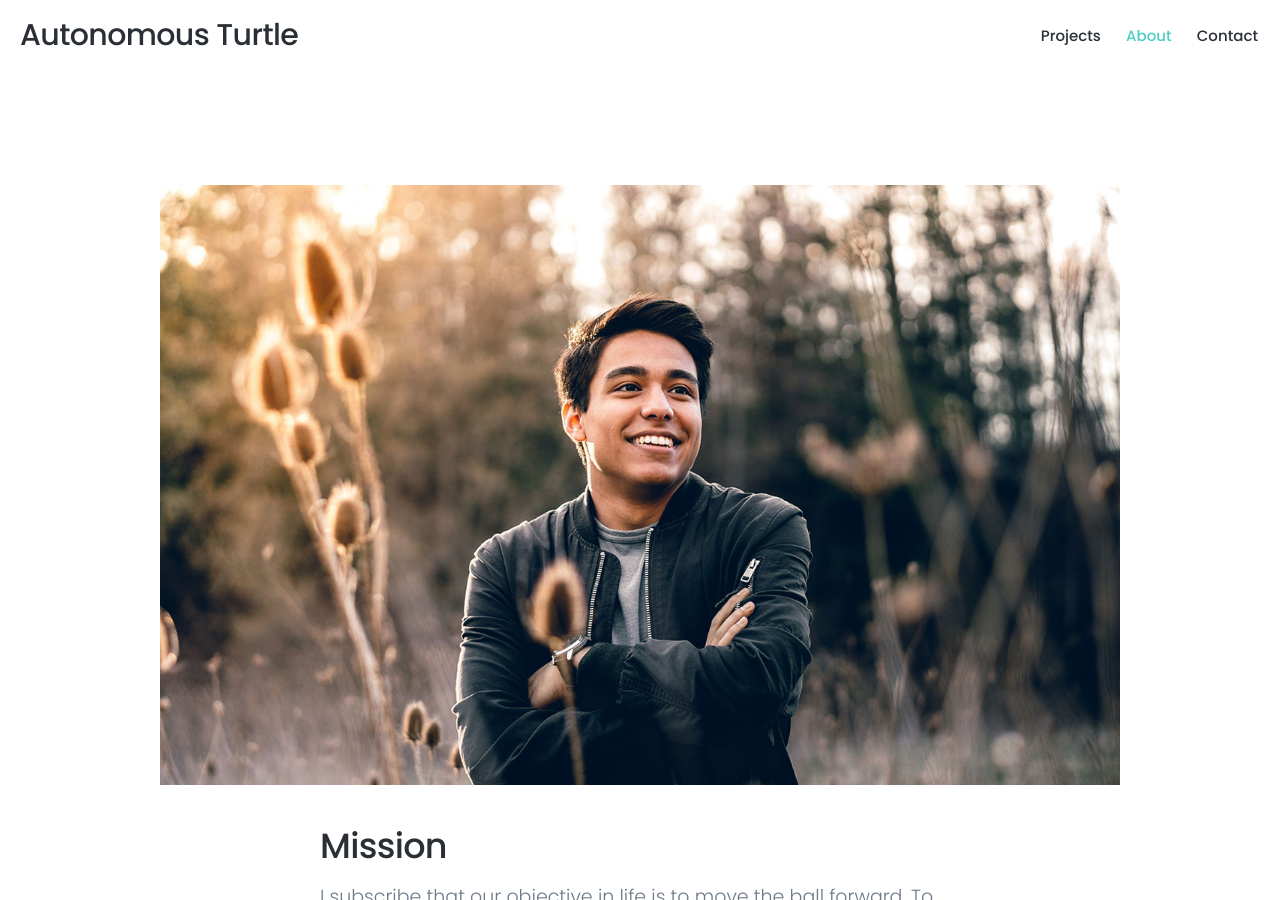
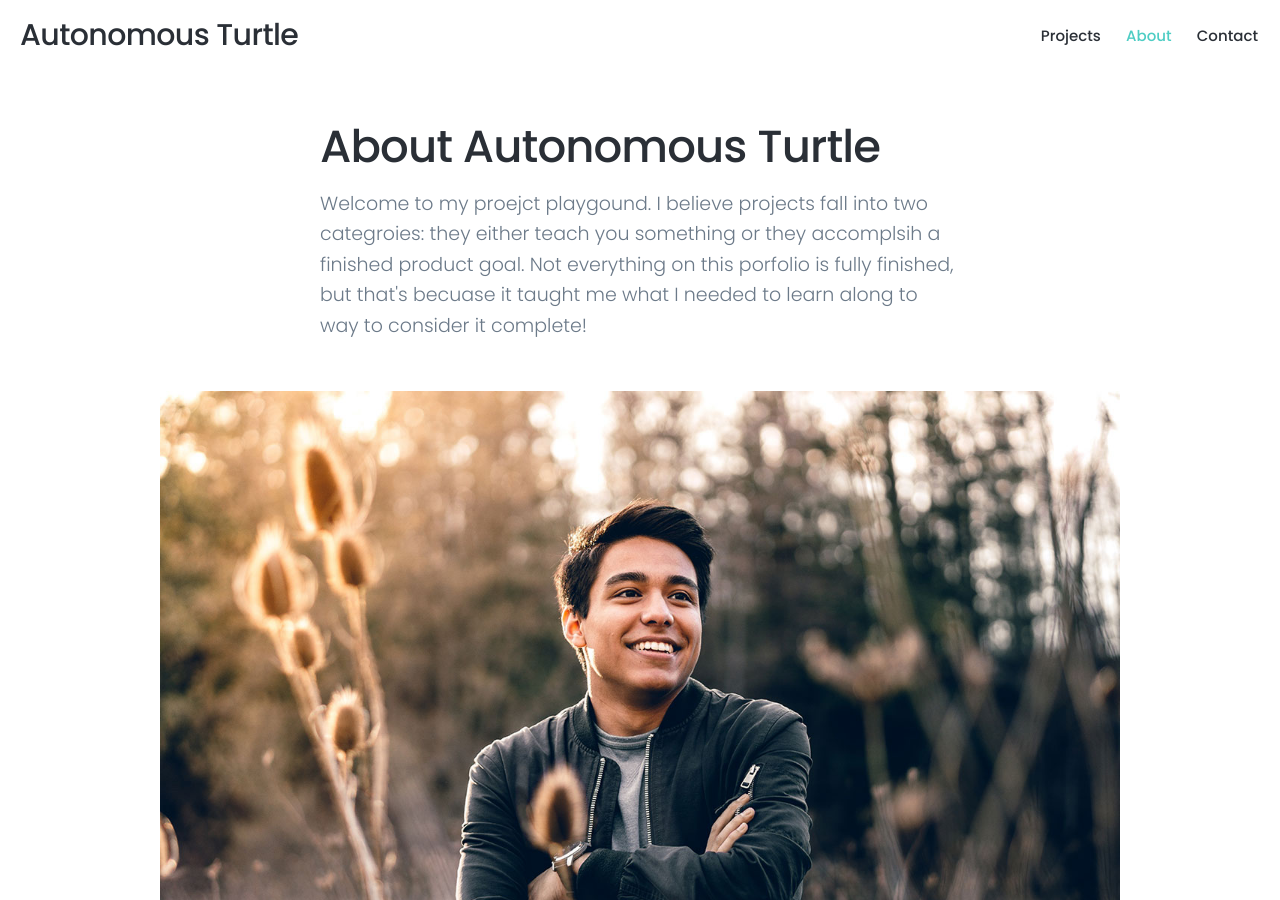
Before and after one commit to autonomousTurtle/portfolio, a Jekyll site: the page built from _pages/about.md, in a window 1280 px wide and 900 px high. Built offline with Jekyll 4.4.1, drawn with Linux system fonts in a browser that asks for light colours; nearby versions of some CDN libraries.

Commit message:
Update about.md

```diff
--- a/_pages/about.md
+++ b/_pages/about.md
@@ -1,6 +1,6 @@
 ---
 title: About Autonomous Turtle
-subtitle: Welcome to my proejct playgound. I believe projects fall into two categroies: they either teach you something or they accomplsih a finished product goal. Not everything on this porfolio is fully finished, but that's becuase it taught me what I needed to learn along to way to consider it complete!
+subtitle: "Welcome to my proejct playgound. I believe projects fall into two categroies: they either teach you something or they accomplsih a finished product goal. Not everything on this porfolio is fully finished, but that's becuase it taught me what I needed to learn along to way to consider it complete!"
 description: Board is a stylish full-width masonry grid theme.
 featured_image: /images/demo/landscape-05.jpg
 ---
```
